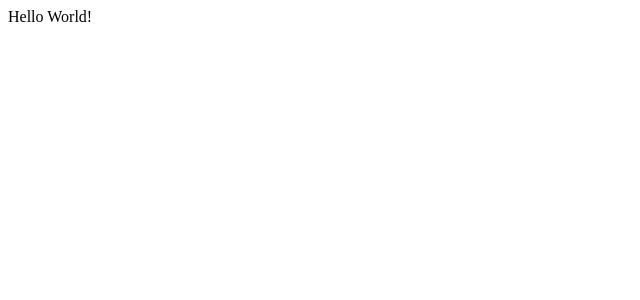
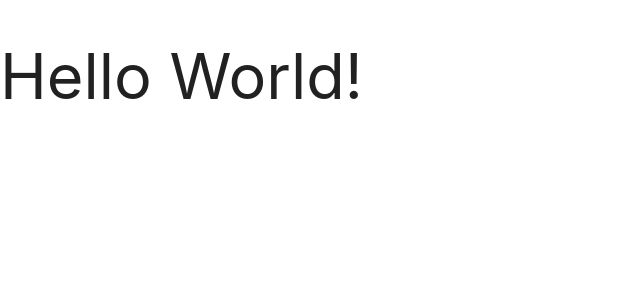
Before and after one commit to fabioc9675/GreenhousePrj, a React (Create React App) app in the folder Software/greenhouse-app/: page / in a window 1280 px wide. Shown: the top 300 px of the page, without its empty margins (0-640 px from the left). Built offline with nearby package versions, Linux system fonts and the light colour scheme.

Commit message:
Installation of packages to the project

```diff
--- a/Software/greenhouse-app/package.json
+++ b/Software/greenhouse-app/package.json
@@ -6,6 +6,9 @@
     "@testing-library/jest-dom": "^5.11.4",
     "@testing-library/react": "^11.1.0",
     "@testing-library/user-event": "^12.1.10",
+    "express": "^4.17.1",
+    "mongoose": "^6.0.9",
+    "morgan": "^1.10.0",
     "react": "^17.0.2",
     "react-dom": "^17.0.2",
     "react-scripts": "4.0.3",
@@ -34,5 +37,8 @@
       "last 1 firefox version",
       "last 1 safari version"
     ]
+  },
+  "devDependencies": {
+    "nodemon": "^2.0.13"
   }
 }
--- a/Software/greenhouse-app/public/index.html
+++ b/Software/greenhouse-app/public/index.html
@@ -24,11 +24,19 @@
       work correctly both with client-side routing and a non-root public URL.
       Learn how to configure a non-root public URL by running `npm run build`.
     -->
-    <title>React App</title>
+    <title>Invernadero Proyecto</title>
+    <!-- Compiled and minified CSS -->
+    <link rel="stylesheet" href="https://cdnjs.cloudflare.com/ajax/libs/materialize/1.0.0/css/materialize.min.css">
+    <!-- Icons -->
+    <link href="https://fonts.googleapis.com/icon?family=Material+Icons" rel="stylesheet">
+
   </head>
   <body>
     <noscript>You need to enable JavaScript to run this app.</noscript>
     <div id="root"></div>
+    <!-- scripts -->
+    <!-- Compiled and minified JavaScript -->
+    <script src="https://cdnjs.cloudflare.com/ajax/libs/materialize/1.0.0/js/materialize.min.js"></script>
     <!--
       This HTML file is a template.
       If you open it directly in the browser, you will see an empty page.
--- a/Software/greenhouse-app/src/components/App.js
+++ b/Software/greenhouse-app/src/components/App.js
@@ -2,7 +2,11 @@ import React, { Component } from "react";
 
 class App extends Component {
   render() {
-    return <div>Hello World!</div>;
+    return (
+      <div>
+        <h1>Hello World!</h1>
+      </div>
+    );
   }
 }
 
```
Also changed, not shown: 2 other files (tests, documents, lock files or other folders).
